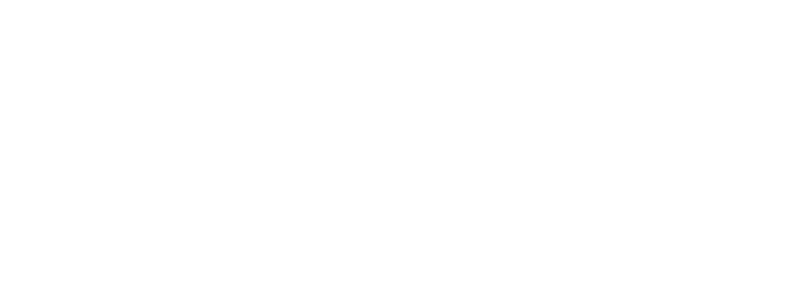
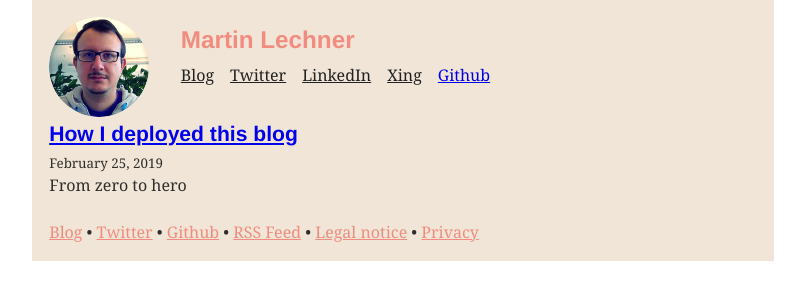
Before and after one commit to martinlechner1/blog, a Gatsby site: page /blog in a window 1280 px wide. Before the commit this address had no page. Shown: the whole page, without its empty margins (237-1042 px from the left). Built offline with nearby package versions, Linux system fonts and the light colour scheme; Gatsby itself is replaced by a stand-in of ours; some packages are replaced by stand-ins of ours; what typography-theme-irving would draw is missing.

Commit message:
Transform to personal website

```diff
--- a/gatsby-config.js
+++ b/gatsby-config.js
@@ -64,7 +64,7 @@ module.exports = {
         background_color: `#ffffff`,
         theme_color: `#4B0082`,
         display: `minimal-ui`,
-        icon: `content/assets/gatsby-icon.png`,
+        icon: `content/assets/profile-pic.jpg`,
       },
     },
     `gatsby-plugin-offline`,
--- a/src/components/layout.js
+++ b/src/components/layout.js
@@ -1,23 +1,61 @@
 import React from "react"
-import { Link } from "gatsby"
-
-import { rhythm, scale } from "../utils/typography"
+import { Link, StaticQuery } from "gatsby"
+import { rhythm } from "../utils/typography"
+import Image from "gatsby-image"
 
 class Layout extends React.Component {
   render() {
-    const { location, title, children } = this.props
-    const rootPath = `${__PATH_PREFIX__}/`
+    const { children } = this.props
     let header
 
-    if (location.pathname === rootPath) {
+    const bioQuery = graphql`
+      query HeaderQuery {
+        avatar: file(absolutePath: { regex: "/profile-pic.jpg/" }) {
+          childImageSharp {
+            fixed(width: 100, height: 100) {
+              ...GatsbyImageSharpFixed
+            }
+          }
+        }
+        site {
+          siteMetadata {
+            author
+            social {
+              twitter
+              github
+            }
+          }
+        }
+      }
+    `
+
     header = (
-        <h1
+      <StaticQuery
+        query={bioQuery}
+        render={data => {
+          const { author, social } = data.site.siteMetadata
+          return (
+            <div
               style={{
-            ...scale(1.5),
-            marginBottom: rhythm(1),
-            marginTop: 0,
+                display: "flex",
+                flexDirection: "row",
+                justifyContent: "left",
               }}
             >
+              <Image
+                fixed={data.avatar.childImageSharp.fixed}
+                alt={author}
+                style={{
+                  marginRight: rhythm(1 / 2),
+                  marginBottom: 0,
+                  minWidth: 100,
+                  borderRadius: `100%`,
+                }}
+                imgStyle={{
+                  borderRadius: `50%`,
+                }}
+              />
+              <div style={{ flexGrow: 1 }}>
                 <Link
                   style={{
                     boxShadow: `none`,
@@ -26,31 +64,86 @@ class Layout extends React.Component {
                   }}
                   to={`/`}
                 >
-            {title}
-          </Link>
-        </h1>
-      )
-    } else {
-      header = (
-        <h3
+                  <h2
                     style={{
-            fontFamily: `Montserrat, sans-serif`,
-            marginTop: 0,
+                      marginLeft: 20,
+                      marginTop: 10,
+                      marginBottom: 0,
+                      width: "100%",
                     }}
                   >
+                    Martin Lechner
+                  </h2>
+                </Link>
+                <nav role="navigation">
+                  <ul
+                    style={{
+                      flexWrap: "wrap",
+                      listStyle: "none",
+                      padding: 0,
+                      display: "flex",
+                      flexDirection: "row",
+                      justifyContent: "left",
+                      marginLeft: 20,
+                      marginTop: 10,
+                    }}
+                  >
+                    <li style={{ marginRight: 16, marginBottom: 0 }}>
                       <Link
                         style={{
                           boxShadow: `none`,
-              textDecoration: `none`,
-              color: `var(--textLink)`,
+                          color: "var(--textNormal)",
                         }}
-            to={`/`}
+                        to={`/blog`}
                       >
-            {title}
+                        Blog
                       </Link>
-        </h3>
+                    </li>
+                    <li style={{ marginRight: 16, marginBottom: 0 }}>
+                      <a
+                        style={{
+                          boxShadow: `none`,
+                          color: "var(--textNormal)",
+                        }}
+                        href={`https://twitter.com/${social.twitter}`}
+                      >
+                        Twitter
+                      </a>
+                    </li>
+                    <li style={{ marginRight: 16, marginBottom: 0 }}>
+                      <a
+                        style={{
+                          boxShadow: `none`,
+                          color: "var(--textNormal)",
+                        }}
+                        href="https://www.linkedin.com/in/martin-lechner-01b99056"
+                      >
+                        LinkedIn
+                      </a>
+                    </li>
+                    <li style={{ marginRight: 16, marginBottom: 0 }}>
+                      <a
+                        style={{
+                          boxShadow: `none`,
+                          color: "var(--textNormal)",
+                        }}
+                        href="https://www.xing.com/profile/Martin_Lechner37"
+                      >
+                        Xing
+                      </a>
+                    </li>
+                    <li>
+                      <a href={`https://github.com/${social.github}`}>Github</a>
+                    </li>
+                  </ul>
+                </nav>
+              </div>
+            </div>
           )
-    }
+        }}
+      />
+    )
+
     return (
       <div
         style={{
@@ -58,12 +151,16 @@ class Layout extends React.Component {
           marginLeft: `auto`,
           marginRight: `auto`,
           maxWidth: rhythm(32),
-          padding: `${rhythm(1.5)} ${rhythm(3 / 4)}`,
+          padding: `${rhythm(3 / 4)} ${rhythm(3 / 4)}`,
         }}
       >
         <header>{header}</header>
         <main>{children}</main>
         <footer>
+          <Link style={{ color: `var(--textLink)` }} to={"/blog"}>
+            Blog
+          </Link>
+          {` • `}
           <a
             style={{ color: `var(--textLink)` }}
             href={`https://twitter.com/m4nl5r`}
--- /dev/null
+++ b/src/pages/blog.js
@@ -0,0 +1,72 @@
+import React from "react"
+import { Link, graphql } from "gatsby"
+
+import Layout from "../components/layout"
+import SEO from "../components/seo"
+import { rhythm } from "../utils/typography"
+
+class BlogIndex extends React.Component {
+  render() {
+    const { data } = this.props
+    const siteTitle = data.site.siteMetadata.title
+    const posts = data.allMarkdownRemark.edges
+
+    return (
+      <Layout location={this.props.location} title={siteTitle}>
+        <SEO
+          title="All posts"
+          keywords={[`blog`, `gatsby`, `javascript`, `react`]}
+        />
+        {posts.map(({ node }) => {
+          const title = node.frontmatter.title || node.fields.slug
+          return (
+            <div key={node.fields.slug}>
+              <h3
+                style={{
+                  marginBottom: rhythm(1 / 4),
+                }}
+              >
+                <Link style={{ boxShadow: `none` }} to={node.fields.slug}>
+                  {title}
+                </Link>
+              </h3>
+              <small>{node.frontmatter.date}</small>
+              <p
+                dangerouslySetInnerHTML={{
+                  __html: node.frontmatter.description || node.excerpt,
+                }}
+              />
+            </div>
+          )
+        })}
+      </Layout>
+    )
+  }
+}
+
+export default BlogIndex
+
+export const pageQuery = graphql`
+  query {
+    site {
+      siteMetadata {
+        title
+      }
+    }
+    allMarkdownRemark(sort: { fields: [frontmatter___date], order: DESC }) {
+      edges {
+        node {
+          excerpt
+          fields {
+            slug
+          }
+          frontmatter {
+            date(formatString: "MMMM DD, YYYY")
+            title
+            description
+          }
+        }
+      }
+    }
+  }
+`
```
Also changed, not shown: src/pages/index.js (+38 -29 lines). Lines whose indentation alone changed are shown as unchanged.
